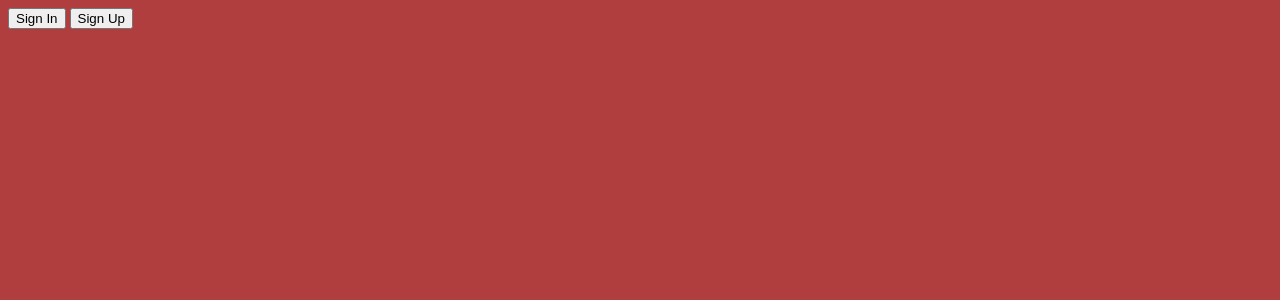
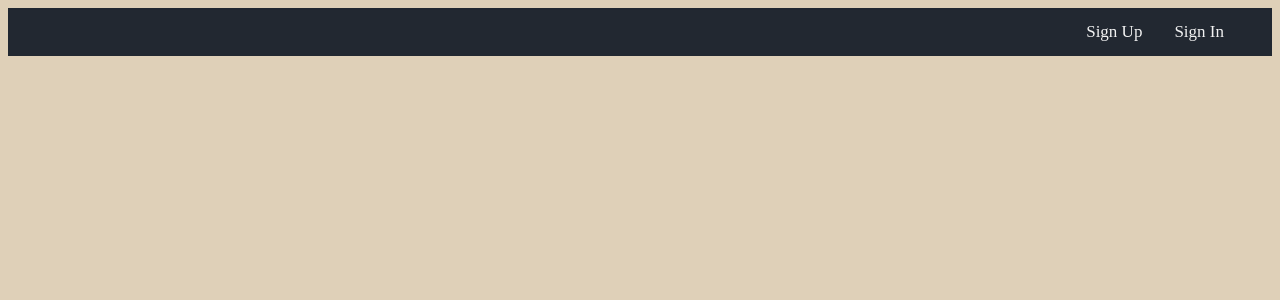
Before and after one commit to codingburgas/iara-gdbpzn-ddzavalishin23, a Flask app: page / in a window 1280 px wide. Shown: the top 300 px of the page. Run offline with Flask 3, Linux system fonts and the light colour scheme.

Commit message:
Update style

```diff
--- a/app.py
+++ b/app.py
@@ -8,14 +8,14 @@ def home():
     return render_template('index.html')
 
 
-@app.route('/templates/SignIn')
+@app.route('/SignIn')
 def SignIn():
-    return "<h1>Sign In page</h1><p>This is where the sign‑in form would be.</p>"
+    return render_template('SignIn.html')
 
 
-@app.route('/templates/SignUp')
+@app.route('/SignUp')
 def SignUp():
-    return "<h1>Sign Up page</h1><p>This is where the sign‑up form would be.</p>"
+    return render_template('SignUp.html')
 
 
 if __name__ == '__main__':
--- a/static/css/style.css
+++ b/static/css/style.css
@@ -1,7 +1,26 @@
 body {
-    background-color: rgb(177, 62, 62);
+    background-color: rgb(223, 208, 184);
 }
-.signbutton {
-    width: 300px;
-    height: 100px;
+.topnav {
+    background-color: #222831;
+    overflow: hidden;
+    width: 100%;
 }
+
+.topnav  a {
+    float: right;
+    color: #f2f2f2;
+    text-align: center;
+    padding: 14px 16px;
+    text-decoration: none;
+    font-size: 17px;
+}
+
+.topnav a:hover {
+  background-color: #ddd;
+  color: black;
+}
+.topnav a.active {
+    background-color: #04AA6D;
+    color: white;
+}
--- a/templates/index.html
+++ b/templates/index.html
@@ -8,7 +8,10 @@
     <title></title>
 </head>
 <body>
-    <Button link href = "/SignIn">Sign In</Button>
-    <Button link href = "/SignUp">Sign Up</Button>
+    <div class = "topnav">
+        <a class = "sign" link href = "/"></a>
+        <a link href = "/SignIn">Sign In</a>
+        <a link href = "/SignUp">Sign Up</a>
+    </div>
 </body>
 </html>
```
Also changed, not shown: templates/SignIn.html (+14 -1 lines), templates/SignUp.html (+18 -1 lines).
